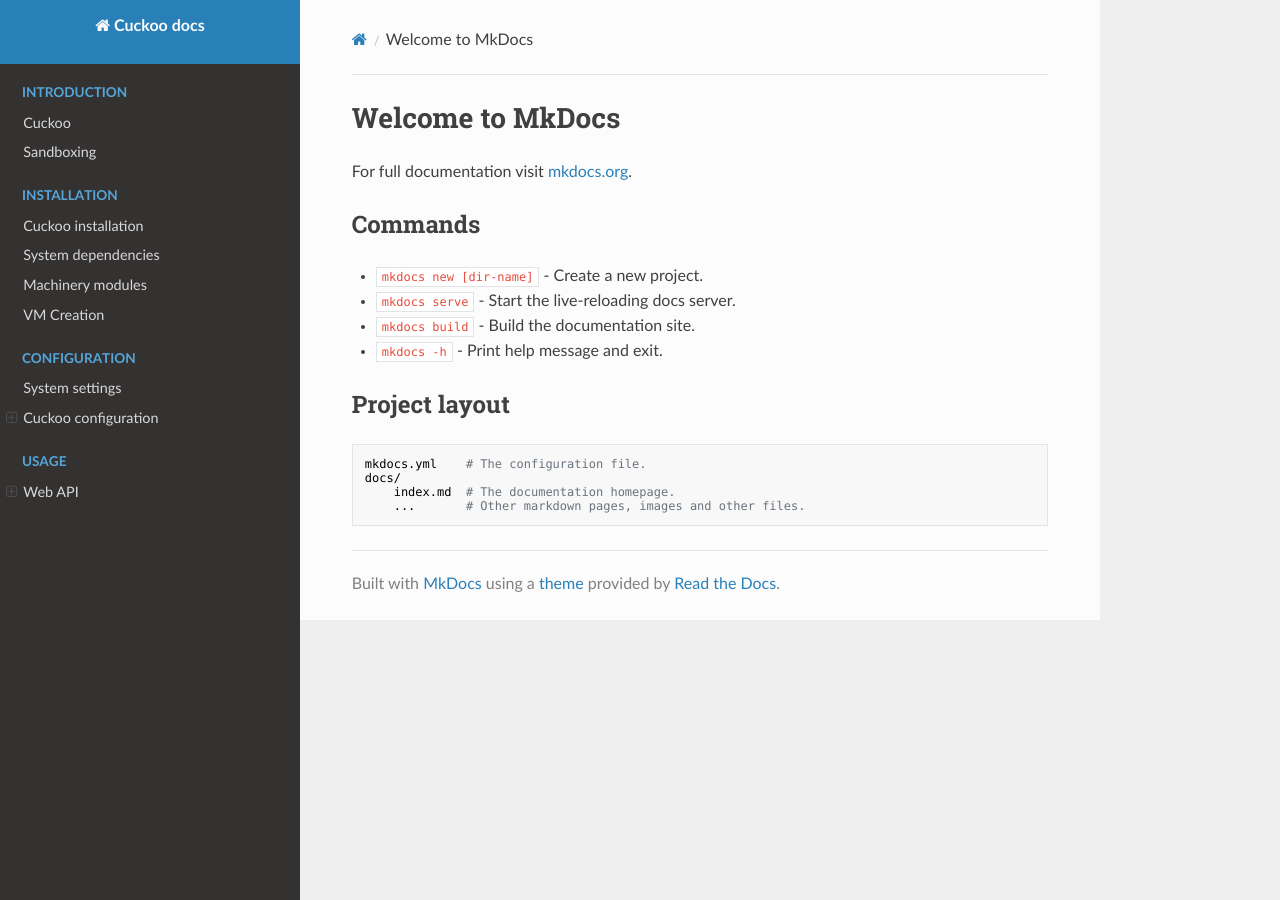
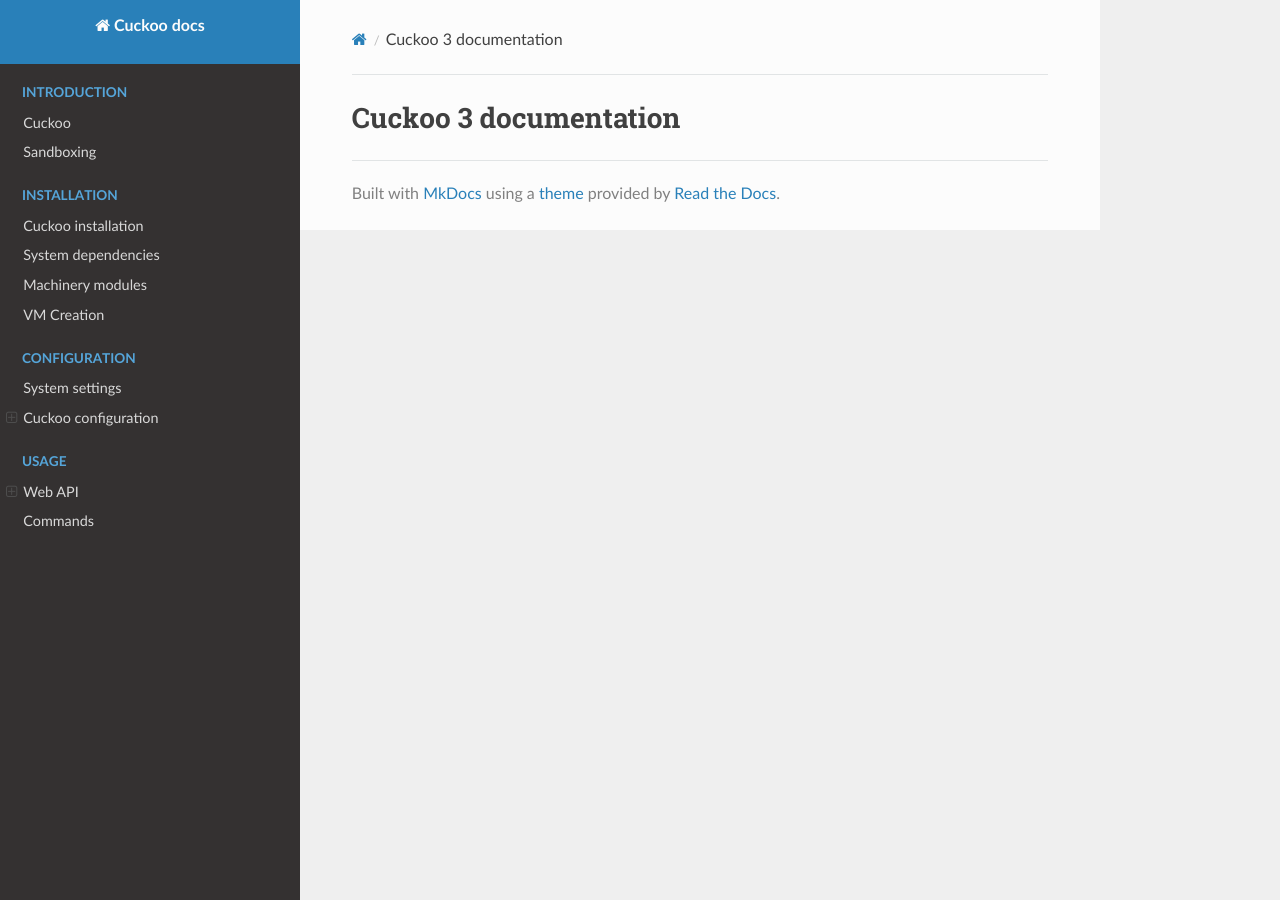
Before and after one commit to cert-ee/cuckoo3, an MkDocs documentation site: the page built from docs/src/index.md, in a window 1280 px wide. Built offline with MkDocs 1.6.1, drawn with Linux system fonts in a browser that asks for light colours; nearby versions of some CDN libraries.

Commit message:
Add command help info to usage docs

```diff
--- a/docs/mkdocs.yml
+++ b/docs/mkdocs.yml
@@ -32,3 +32,4 @@
   - Web API:
     - Setup: usage/webapi/setup.md
     - Endpoints: usage/webapi/endpoints.md
+  - Commands: usage/commands.md
--- a/docs/src/index.md
+++ b/docs/src/index.md
@@ -1,17 +1 @@
-# Welcome to MkDocs
-
-For full documentation visit [mkdocs.org](https://www.mkdocs.org).
-
-## Commands
-
-* `mkdocs new [dir-name]` - Create a new project.
-* `mkdocs serve` - Start the live-reloading docs server.
-* `mkdocs build` - Build the documentation site.
-* `mkdocs -h` - Print help message and exit.
-
-## Project layout
-
-    mkdocs.yml    # The configuration file.
-    docs/
-        index.md  # The documentation homepage.
-        ...       # Other markdown pages, images and other files.
+# Cuckoo 3 documentation
```
Also changed, not shown: docs/src/installation/vmcreation.md (+2 -0 lines), docs/src/usage/commands.md (added, +106 -0 lines), docs/src/usage/webapi/endpoints.md (+17 -2 lines).
